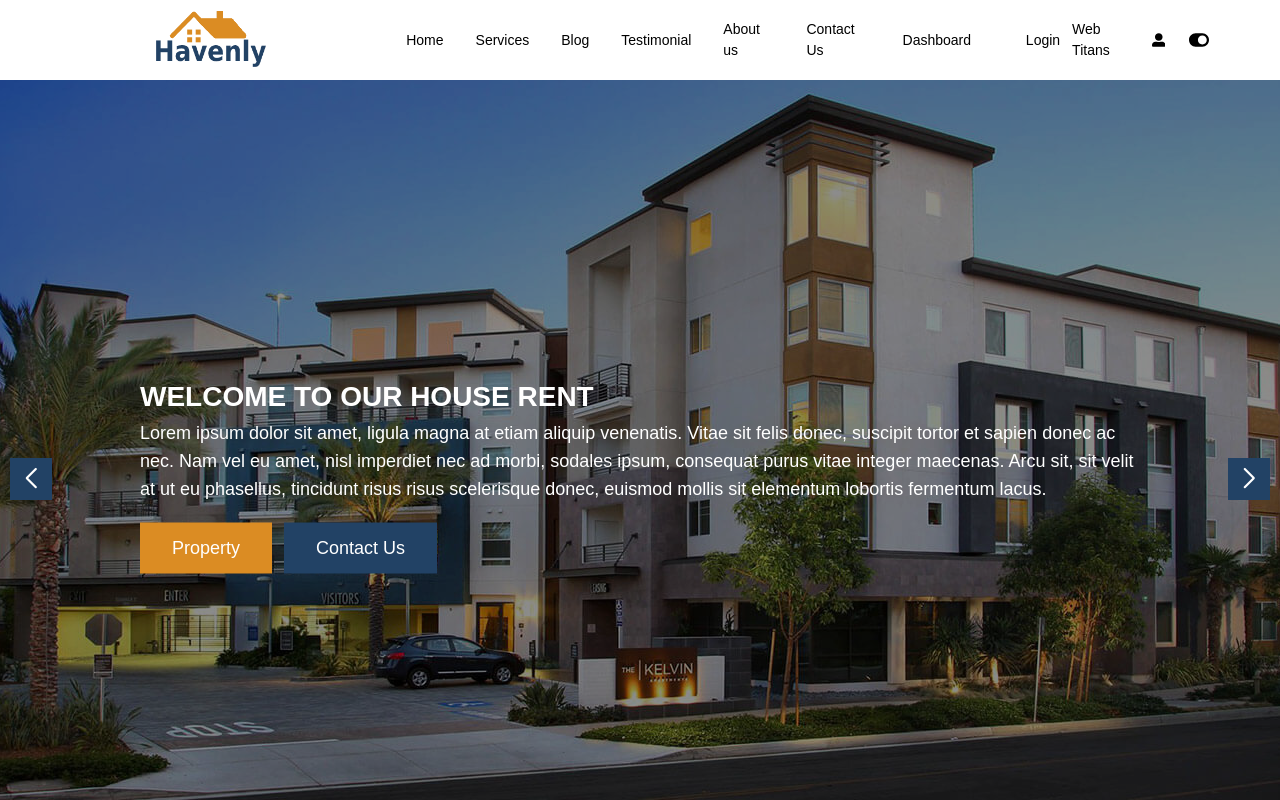
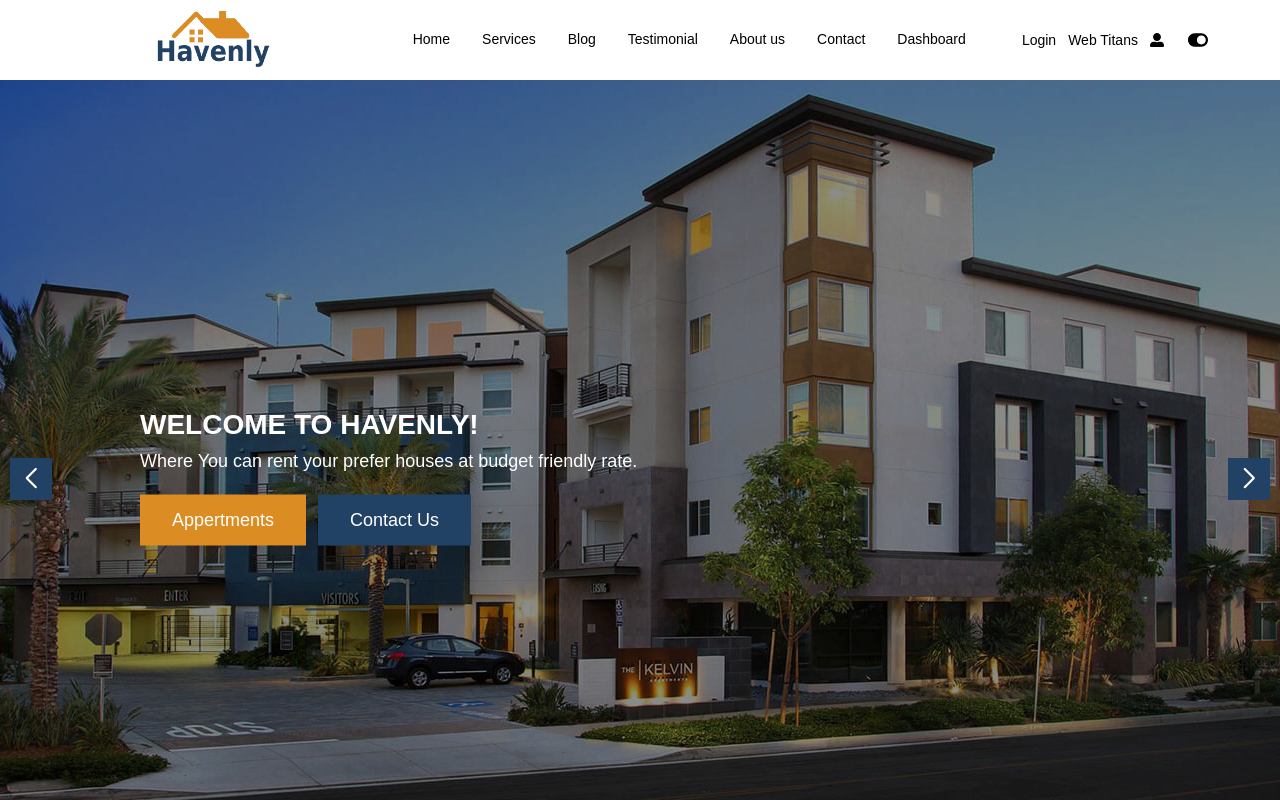
Before and after one commit to devmonika/Havenly-client, a React (Create React App) app: page / in a window 1280 px wide. Shown: the top 800 px of the page. Built offline with nearby package versions, Linux system fonts and the light colour scheme; no server answers.

Commit message:
changes in header and banner

```diff
--- a/src/Pages/Banner/Banner.js
+++ b/src/Pages/Banner/Banner.js
@@ -28,10 +28,10 @@ const Banner = () => {
         <SwiperSlide>
           <img src={slide} alt="" />
           <div className="slideContent">
-            <h2 className="text-3xl md:text-sm font-bold mb-3 ">WELCOME TO OUR HOUSE RENT</h2>
-            <p className="text-xl sm:text-sm ">Lorem ipsum dolor sit amet, ligula magna at etiam aliquip venenatis. Vitae sit felis donec, suscipit tortor et sapien donec ac nec. Nam vel eu amet, nisl imperdiet nec ad morbi, sodales ipsum, consequat purus vitae integer maecenas. Arcu sit, sit velit at ut eu phasellus, tincidunt risus risus scelerisque donec, euismod mollis sit elementum lobortis fermentum lacus.</p>
+            <h2 className="text-3xl md:text-sm font-bold mb-3 ">WELCOME TO <span>HAVENLY!</span></h2>
+            <p className="text-xl sm:text-sm ">Where You can rent your prefer houses at budget friendly rate.</p>
            <div className="mt-5 slideBtn">
-           <button className="bg-secondary px-8 py-3 mr-3">Property</button>
+           <button className="bg-secondary px-8 py-3 mr-3">Appertments</button>
             <button className="bg-primary px-8 py-3">Contact Us</button>
            </div>
           </div>
@@ -39,10 +39,10 @@ const Banner = () => {
         <SwiperSlide>
           <img src={slide} alt="" />
           <div className="slideContent">
-            <h2 className="text-3xl font-bold mb-3 ">WELCOME TO OUR HOUSE RENT</h2>
-            <p className="text-xl ">Lorem ipsum dolor sit amet, ligula magna at etiam aliquip venenatis. Vitae sit felis donec, suscipit tortor et sapien donec ac nec. Nam vel eu amet, nisl imperdiet nec ad morbi, sodales ipsum, consequat purus vitae integer maecenas. Arcu sit, sit velit at ut eu phasellus, tincidunt risus risus scelerisque donec, euismod mollis sit elementum lobortis fermentum lacus.</p>
+            <h2 className="text-3xl font-bold mb-3 ">WELCOME TO HAVENLY!</h2>
+            <p className="text-xl ">Where You can rent your prefer houses at budget friendly rate.</p>
            <div className="mt-5">
-           <button className="bg-secondary px-8 py-3 mr-3">Property</button>
+           <button className="bg-secondary px-8 py-3 mr-3">Appertments</button>
             <button className="bg-primary px-8 py-3">Contact Us</button>
            </div>
           </div>
--- a/src/Pages/Shared/Header/Header.js
+++ b/src/Pages/Shared/Header/Header.js
@@ -1,6 +1,6 @@
 import React, { useContext } from "react";
 import { useRef } from "react";
-import { FaBars, FaPoll, FaRegSun, FaSun, FaTimes, FaToggleOff, FaToggleOn, FaUserAlt } from "react-icons/fa";
+import { FaBars, FaTimes, FaToggleOff, FaToggleOn, FaUserAlt } from "react-icons/fa";
 import './Header.css'
 import logo from '../../../assetes/logo.png'
 import { Link } from 'react-router-dom';
@@ -36,7 +36,7 @@ const Header = () => {
 				<a href="/#">Blog</a>
 				<a href="/#">Testimonial</a>
 				<a href="/#">About us</a>
-				<a href="/contactus">Contact Us</a>
+				<a href="/contactus">Contact</a>
 				<a href="/dashboard">Dashboard</a>
 				<button
 					className="nav-btn nav-close-btn"
```
